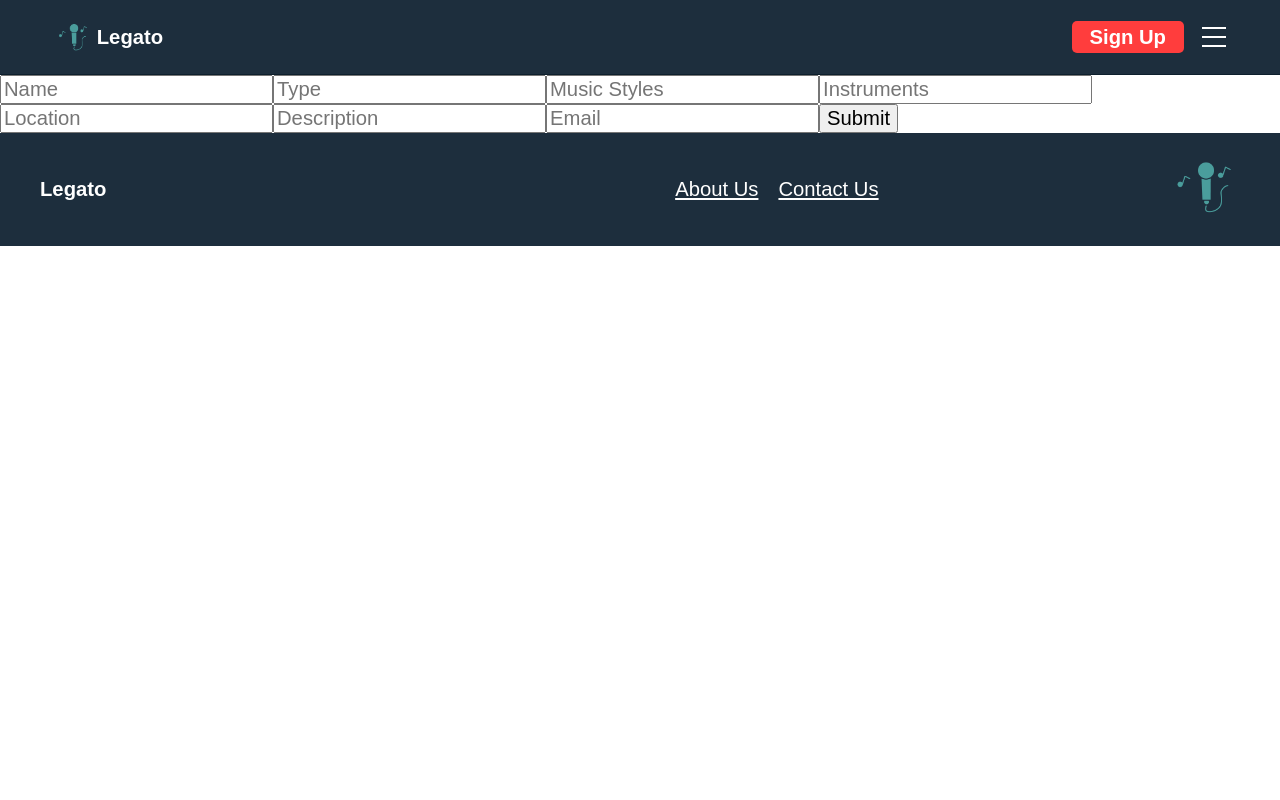
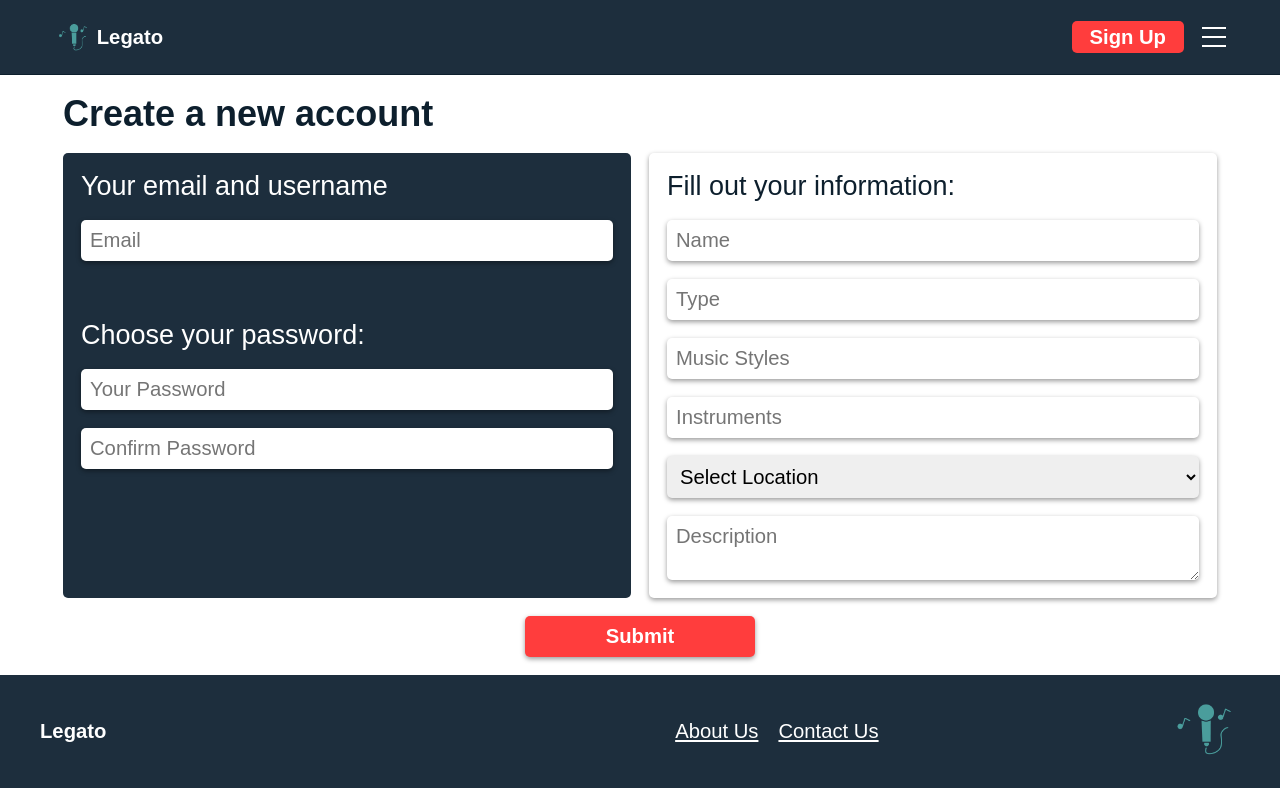
Before and after one commit to albertoleong/LEGATO-musicians-platform, a React (Create React App) app in the folder client/: page /Sign-up in a window 1280 px wide. Built offline with nearby package versions, Linux system fonts and the light colour scheme.

Commit message:
sign up styling complete

```diff
--- a/client/src/components/AddArtist/AddArtist.jsx
+++ b/client/src/components/AddArtist/AddArtist.jsx
@@ -1,5 +1,5 @@
 import './AddArtist.scss'
-import React, { useState } from 'react';
+import { useState } from 'react';
 import axios from 'axios';
 
 const AddArtist = () => {
@@ -26,23 +26,48 @@ const AddArtist = () => {
         try {
             const response = await axios.post("http://localhost:8080/", formData);
             console.log('New artist added:', response.data);
-            // You can add further actions here, such as displaying a success message or redirecting the user
+            alert("Tnak you for joining our platform!")
+
         } catch (error) {
             console.error('Error adding new artist:', error);
-            // You can handle errors here, such as displaying an error message to the user
+            alert('Failed to add artist')
         }
     };
 
     return (
-        <form onSubmit={handleSubmit}>
-            <input type="text" name="name" placeholder="Name" value={formData.name} onChange={handleChange} />
-            <input type="text" name="type" placeholder="Type" value={formData.type} onChange={handleChange} />
-            <input type="text" name="music_styles" placeholder="Music Styles" value={formData.music_styles} onChange={handleChange} />
-            <input type="text" name="instruments" placeholder="Instruments" value={formData.instruments} onChange={handleChange} />
-            <input type="text" name="location" placeholder="Location" value={formData.location} onChange={handleChange} />
-            <input type="text" name="description" placeholder="Description" value={formData.description} onChange={handleChange} />
-            <input type="email" name="email" placeholder="Email" value={formData.email} onChange={handleChange} />
-            <button type="submit">Submit</button>
+        <form onSubmit={handleSubmit} className='form'>
+            <div className='form__container'>
+                <section className='form__login'>
+                    <label className='form__label'>Your email and username</label>
+                    <input className='form__input' type="email" name="email"
+                        placeholder="Email" value={formData.email} onChange={handleChange} />
+                    <br></br>
+                    <label className='form__label'>Choose your password:</label>
+                    <input className='form__input' placeholder='Your Password'></input>
+                    <input className='form__input' placeholder='Confirm Password'></input>
+                </section>
+                <section className='form__artistInfo'>
+                    <label className='form__label2'>Fill out your information:</label>
+                    <input className='form__input' type="text" name="name"
+                        placeholder="Name" value={formData.name} onChange={handleChange} />
+                    <input className='form__input' type="text" name="type"
+                        placeholder="Type" value={formData.type} onChange={handleChange} />
+                    <input className='form__input' type="text" name="music_styles"
+                        placeholder="Music Styles" value={formData.music_styles} onChange={handleChange} />
+                    <input className='form__input' type="text" name="instruments"
+                        placeholder="Instruments" value={formData.instruments} onChange={handleChange} />
+                    <select className='form__input' name="location" value={formData.location} onChange={handleChange}>
+                        <option value="">Select Location</option>
+                        <option value="Columbus, OH">Columbus, OH</option>
+                        <option value="New York City, NY">New York City, NY</option>
+                    </select>
+                    <textarea className='form__text' type="text" name="description" placeholder="Description"
+                        value={formData.description} onChange={handleChange} />
+                    {/* <input className='form__input' type="email" name="email"
+                        placeholder="Email" value={formData.email} onChange={handleChange} /> */}
+                </section>
+            </div>
+            <button className='form__submit' type="submit">Submit</button>
         </form>
     );
 };
--- a/client/src/components/AddArtist/AddArtist.scss
+++ b/client/src/components/AddArtist/AddArtist.scss
@@ -1,2 +1,98 @@
 @use '../../styles/partials/variables' as *;
 @use '../../styles/partials/mixins' as *;
+
+.form {
+    display: flex;
+    flex-direction: column;
+    gap: 1rem;
+    padding-left: 1rem;
+    padding-right: 1rem;
+    padding-bottom: 1rem;
+    @include tablet {
+        padding-left: 2rem;
+        padding-right: 2rem;
+    }
+    @include desktop {
+        padding-left: 3.5rem;
+        padding-right: 3.5rem;
+
+    }
+
+    &__container {
+        display: flex;
+        flex-direction: column;
+        gap: 1rem;
+
+        @include tablet {
+            flex-direction: row;
+            width: 100%;
+        }
+    }
+
+    &__login {
+        display: flex;
+        flex-direction: column;
+        gap: 1rem;
+        padding: 1rem;
+        background-color: $bg2;
+        border-radius: 5px;
+        @include tablet {
+            width: 50%;
+        }
+    }
+    &__artistInfo {
+        display: flex;
+        flex-direction: column;
+        gap: 1rem;
+        padding: 1rem;
+        box-shadow: 0 2px 5px rgba(0, 0, 0, 0.4);
+        border-radius: 5px;
+        @include tablet {
+            width: 50%;
+        }
+    }
+
+    &__label {
+        color: $text1;
+        font-size: 1.5rem;
+    }
+    &__label2 {
+        color: $text-main;
+        font-size: 1.5rem;
+    }
+
+    &__input {
+        border-radius: 5px;
+        border: none;
+        box-shadow: 0 2px 5px rgba(0, 0, 0, 0.4);
+        padding: .5rem;
+    }
+    &__text {
+        border-radius: 5px;
+        border: none;
+        box-shadow: 0 2px 5px rgba(0, 0, 0, 0.4);
+        padding: .5rem;
+    }
+    &__submit {
+        border-radius: 5px;
+        border: none;
+        cursor: pointer;
+        background-color: $red;
+        box-shadow: 0 2px 5px rgba(0, 0, 0, 0.4);
+        padding-top: .5rem;
+        padding-bottom: .5rem;
+        padding-left: 1rem;
+        padding-right: 1rem;
+        width: 50%;
+        color: $text1;
+        font-weight: 600;
+        align-self: center;
+
+        @include tablet {
+            width: 30%;
+        }
+        @include desktop {
+            width: 20%;
+        }
+    }
+}
--- a/client/src/pages/SignUp/SignUp.jsx
+++ b/client/src/pages/SignUp/SignUp.jsx
@@ -4,6 +4,7 @@ import './SignUp.scss'
 const SignUp = () => {
     return (
         <main className='signUp'>
+            <h1 className='signUp__title'>Create a new account</h1>
             <AddArtist />
         </main>
     )
--- a/client/src/pages/SignUp/SignUp.scss
+++ b/client/src/pages/SignUp/SignUp.scss
@@ -1,2 +1,21 @@
 @use '../../styles/partials/variables' as *;
 @use '../../styles/partials/mixins' as *;
+
+.signUp {
+    display: flex;
+    flex-direction: column;
+
+
+    &__title {
+        padding: 1rem;
+        font-size: 2rem;
+        color: $text-main;
+        @include tablet {
+            padding-left: 2rem;
+
+        }
+        @include desktop {
+            padding-left: 3.5rem;
+        }
+    }
+}
```
Also changed, not shown: 2 other files (tests, documents, lock files or other folders).
